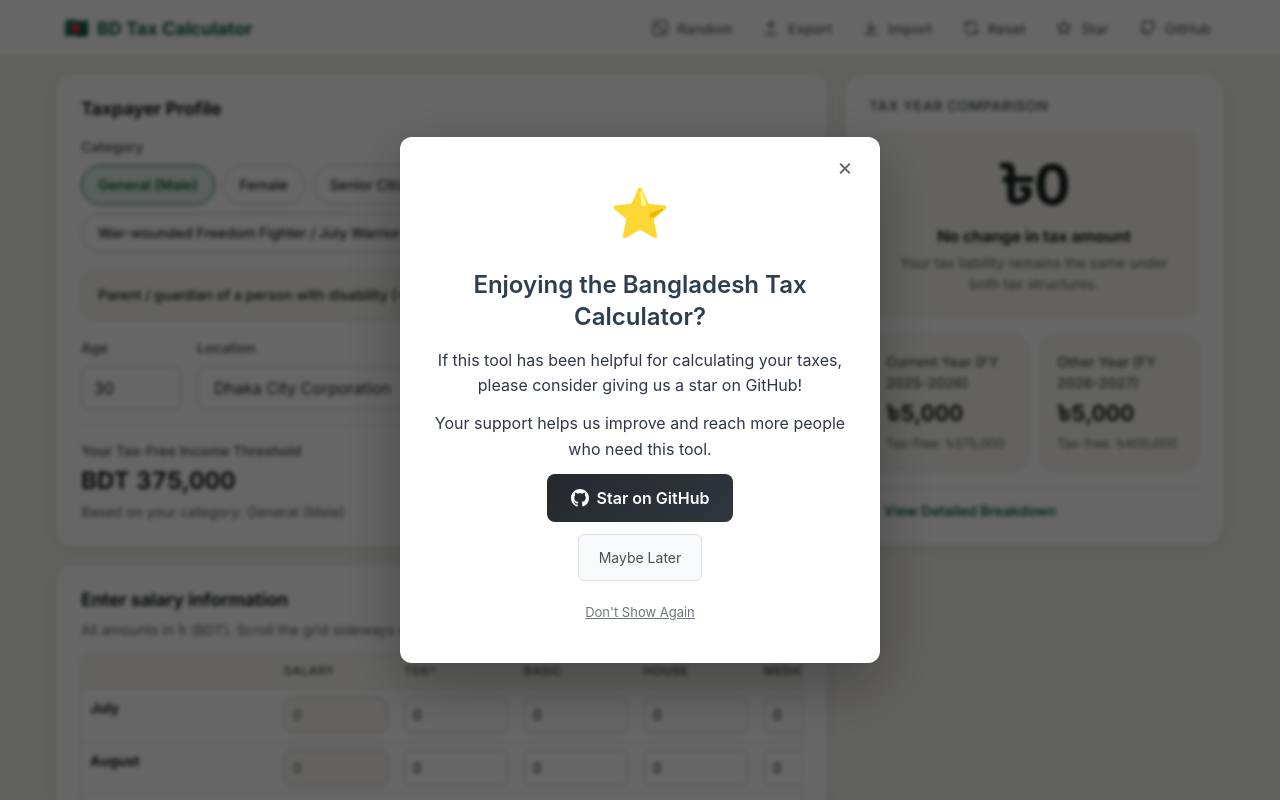
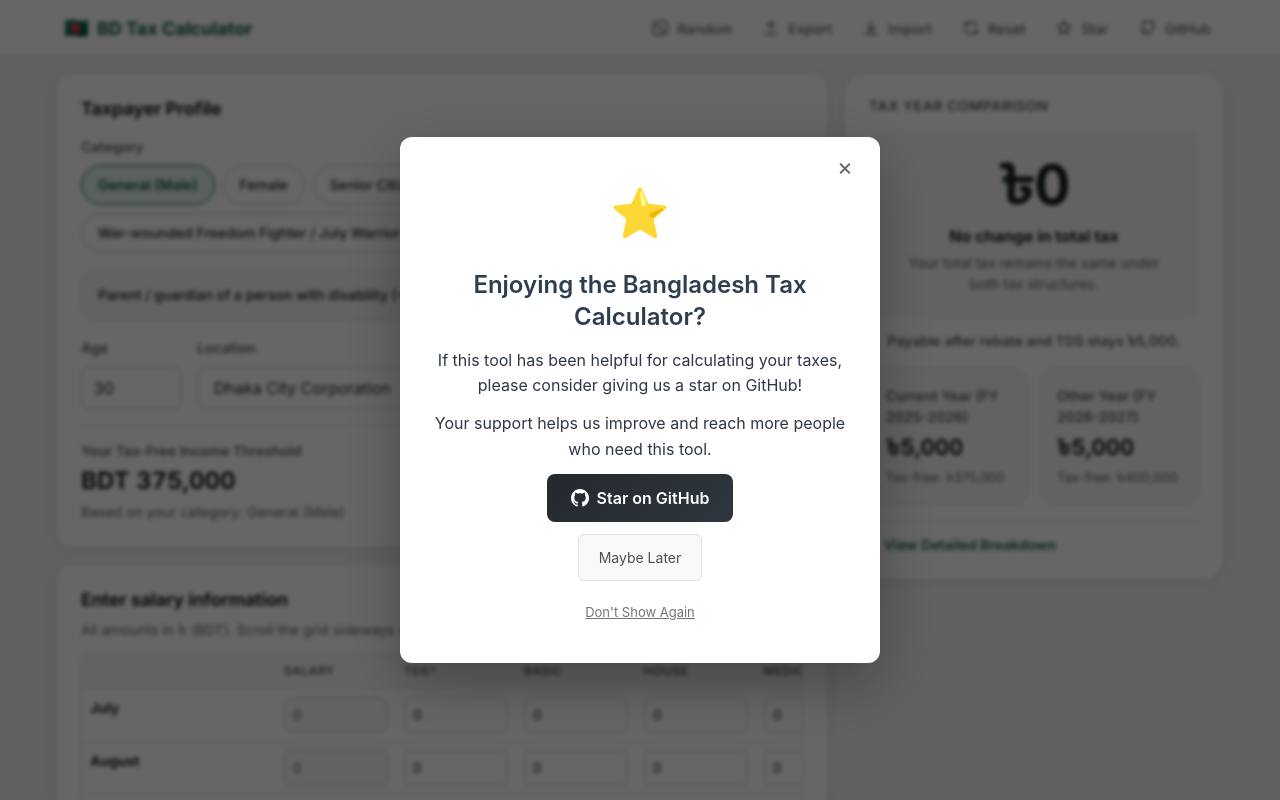
Before and after one commit to nadimtuhin/tax-calculator, a Vue app: page / in a window 1280 px wide. Shown: the top 800 px of the page. Built offline with nearby package versions, Linux system fonts and the light colour scheme.

Commit message:
feat(hero): say total tax in the verdict and show the payable change

```diff
--- a/src/components/TaxComparison.vue
+++ b/src/components/TaxComparison.vue
@@ -8,33 +8,35 @@
       <div v-if="taxSavings > 0" class="verdict verdict-savings">
         <div class="verdict-amount amount" aria-hidden="true">৳{{taxSavings.toLocaleString()}}</div>
         <div class="result-badge badge-savings">
-          <strong>You will SAVE ৳{{taxSavings.toLocaleString()}}</strong>
+          <strong>You will save ৳{{taxSavings.toLocaleString()}} in total tax</strong>
         </div>
         <div class="result-text">
-          Under the new tax structure, you will pay ৳{{taxSavings.toLocaleString()}} less in taxes.
+          Under the new tax structure, your total tax is ৳{{taxSavings.toLocaleString()}} lower.
         </div>
       </div>
 
       <div v-else-if="additionalTax > 0" class="verdict verdict-increase">
         <div class="verdict-amount amount" aria-hidden="true">৳{{additionalTax.toLocaleString()}}</div>
         <div class="result-badge badge-increase">
-          <strong>You will pay ৳{{additionalTax.toLocaleString()}} MORE</strong>
+          <strong>You will pay ৳{{additionalTax.toLocaleString()}} more in total tax</strong>
         </div>
         <div class="result-text">
-          Under the new tax structure, you will pay ৳{{additionalTax.toLocaleString()}} more in taxes.
+          Under the new tax structure, your total tax is ৳{{additionalTax.toLocaleString()}} higher.
         </div>
       </div>
 
       <div v-else class="verdict verdict-neutral">
         <div class="verdict-amount amount" aria-hidden="true">৳0</div>
         <div class="result-badge badge-neutral">
-          <strong>No change in tax amount</strong>
+          <strong>No change in total tax</strong>
         </div>
         <div class="result-text">
-          Your tax liability remains the same under both tax structures.
+          Your total tax remains the same under both tax structures.
         </div>
       </div>
     </div>
+
+    <p class="payable-change" :class="payableChangeClass" data-testid="payable-change">{{payableChangeText}}</p>
 
     <div class="comparison-cards">
       <div class="comparison-card">
@@ -110,6 +112,7 @@
       <div>
         <span class="bar-label">Payable FY 2026-27</span>
         <strong class="amount">৳{{payableTax2026.toLocaleString()}}</strong>
+        <span class="bar-label" :class="payableChangeClass">{{payableChangeShort}}</span>
       </div>
       <div class="bar-diff" :class="taxDifference > 0 ? 'negative' : 'positive'">
         <span class="bar-label">Total tax change</span>
@@ -145,6 +148,31 @@ export default {
       currentYear: 'currentYear',
       fiscalYearOptions: 'fiscalYearOptions'
     }),
+
+    payableChange() {
+      return this.payableTax2026 - this.payableTax2025;
+    },
+
+    payableChangeClass() {
+      if (this.payableChange === 0) return '';
+      return this.payableChange > 0 ? 'negative' : 'positive';
+    },
+
+    payableChangeText() {
+      const amount = Math.abs(this.payableChange).toLocaleString();
+      const from = this.payableTax2025.toLocaleString();
+      const to = this.payableTax2026.toLocaleString();
+      if (this.payableChange > 0) return `Payable after rebate and TDS goes up by ৳${amount} (৳${from} to ৳${to}).`;
+      if (this.payableChange < 0) return `Payable after rebate and TDS goes down by ৳${amount} (৳${from} to ৳${to}).`;
+      return `Payable after rebate and TDS stays ৳${to}.`;
+    },
+
+    payableChangeShort() {
+      const amount = Math.abs(this.payableChange).toLocaleString();
+      if (this.payableChange > 0) return `up ৳${amount} vs FY 2025-26`;
+      if (this.payableChange < 0) return `down ৳${amount} vs FY 2025-26`;
+      return 'same as FY 2025-26';
+    },
 
     currentYearLabel() {
       const option = this.fiscalYearOptions.find(opt => opt.value === this.currentYear);
@@ -228,6 +256,14 @@ export default {
 .result-text {
   margin-top: var(--space-1);
   font-size: var(--text-sm);
+  color: var(--text-muted);
+}
+
+.payable-change {
+  margin-top: var(--space-3);
+  font-size: var(--text-sm);
+  font-weight: 600;
+  text-align: center;
   color: var(--text-muted);
 }
 
```
Also changed, not shown: 1 other file (tests, documents, lock files or other folders).
